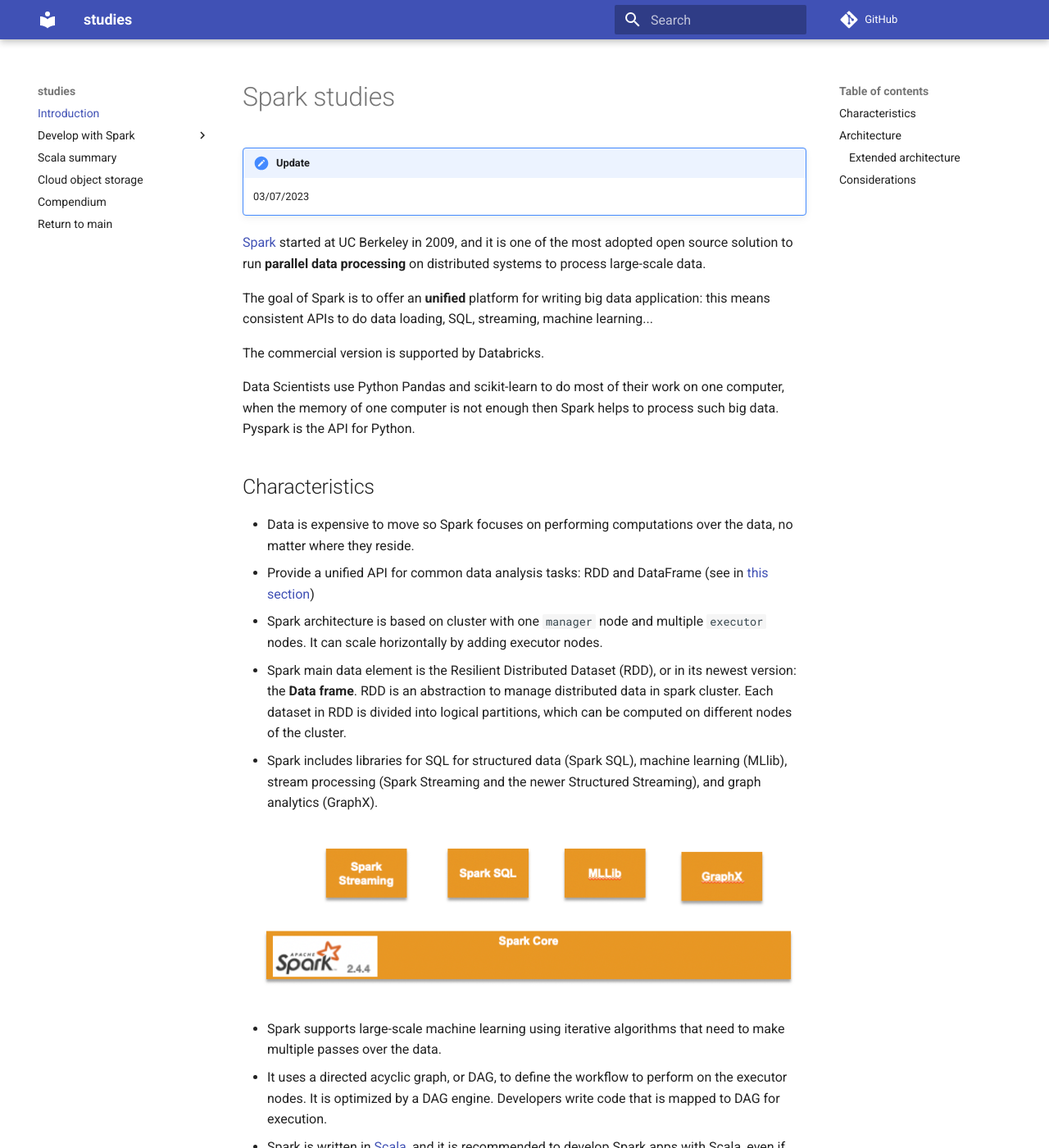
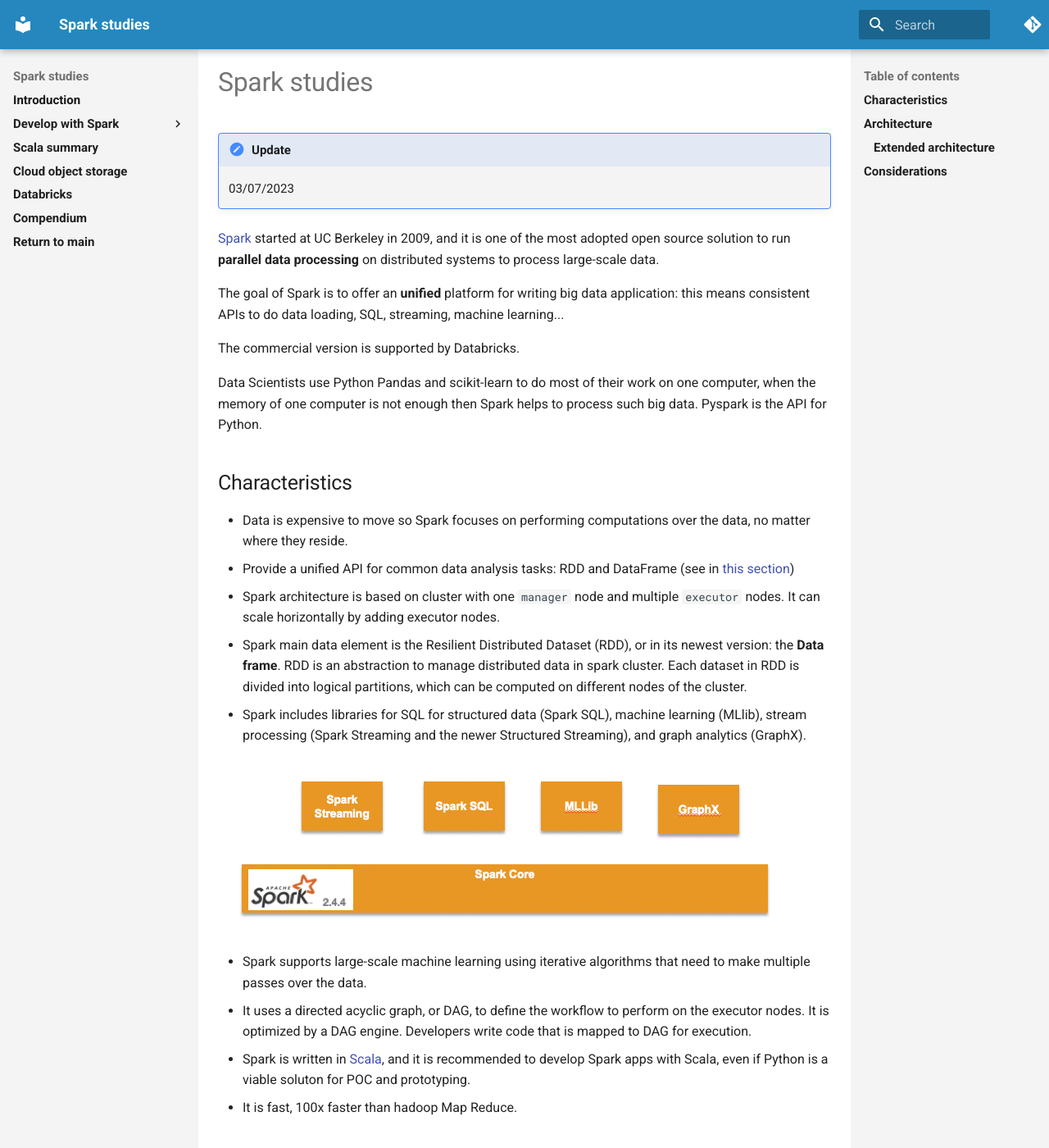
Before and after one commit to jbcodeforce/spark-studies, an MkDocs documentation site: the page built from docs/index.md, in a window 1280 px wide and 1400 px high. Shown: the whole window at 82% size. Built offline with MkDocs 1.6.1 and Material for MkDocs 9.7.7, drawn with Linux system fonts in a browser that asks for light colours; comment, search, counter and statistics services are not loaded.

Commit message:
change layout

```diff
--- a/docs/extra.css
+++ b/docs/extra.css
@@ -1,3 +1,192 @@
 .section ul li {
   margin-bottom: 10px;
 }
+
+
+
+:root > * {
+  --md-primary-fg-color:        #2587be;
+  --md-primary-fg-color--light: #ECB7B7;
+  --md-primary-fg-color--dark:  #90030C;
+}
+
+.section ul li {
+margin-bottom: 10px;
+}
+
+
+.md-typeset pre>code {
+--md-hue: 232;
+--md-code-hl-color: #33914f75;
+}
+
+code>* {
+--md-default-fg-color--light: hsl(65, 17%, 29%);
+--md-code-hl-number-color:         hsla(6, 74%, 63%, 1);
+--md-code-hl-special-color:        hsla(340, 83%, 66%, 1);
+--md-code-hl-function-color:       hsla(291, 57%, 65%, 1);
+--md-code-hl-constant-color:       hsla(250, 62%, 70%, 1);
+--md-code-hl-keyword-color:        hsla(219, 66%, 64%, 1);
+--md-code-hl-string-color:         hsla(150, 58%, 44%, 1);
+--md-code-hl-name-color:           var(--md-code-fg-color);
+--md-code-hl-operator-color:       var(--md-default-fg-color--light);
+--md-code-hl-punctuation-color:    var(--md-default-fg-color--light);
+--md-code-hl-comment-color:        var(--md-default-fg-color--light);
+--md-code-hl-generic-color:        var(--md-default-fg-color--light);
+--md-code-hl-variable-color:       var(--md-default-fg-color--light);
+}
+.md-clipboard {
+color: white;
+}
+.md-clipboard:focus, .md-clipboard:hover {
+color: rgb(207, 186, 222);
+}
+:hover>.md-clipboard {
+color: rgb(207, 186, 222);
+}
+
+.highlight.no-copy .md-clipboard {
+display: none;
+}
+
+
+:root {
+--md-default-bg-color: #f4f4f4;
+}
+:root > * {
+  --md-accent-fg-color: #030303;
+}
+.md-nav {
+  font-size: .75rem;
+  line-height: 1.3;
+}
+.md-grid {
+  max-width: initial;
+}
+li .md-nav__item--active {
+  background-color: #e0e0e0;
+}
+
+.md-nav__item .md-nav__link--active {
+  color: #161616;
+  font-weight: 600;
+}
+.md-clipboard {
+  color: #161616;
+}
+
+.md-tabs__link {
+  font-size: .8rem;
+}
+
+
+div.col-md-9 h1:first-of-type {
+  text-align: center;
+  font-size: 60px;
+  font-weight: 300;
+}
+
+div.col-md-9 h1:first-of-type .headerlink {
+  display: none;
+}
+
+code.no-highlight {
+  color: black;
+}
+
+
+/* Definition List styles */
+
+dd {
+  padding-left: 20px;
+}
+
+
+/* Center images*/
+
+img.center {
+  display: block;
+  margin: 0 auto;
+}
+
+.md-content, .md-sidebar__scrollwrap {
+  padding-bottom: 6rem;
+}
+
+.md-header__inner {
+  padding: .3rem .2rem;
+}
+
+span.md-ellipsis {
+  font-weight: bold;
+}
+
+.homepage {
+  font-size: 1.2rem;
+}
+
+.md-footer-meta__inner {
+  justify-content: space-evenly;
+}
+
+.md-footer-column {
+  /* We first create a flex layout context */
+  display: flex;
+
+  /* Then we define the flow direction
+     and if we allow the items to wrap
+   * Remember this is the same as:
+   * flex-direction: row;
+   * flex-wrap: wrap;
+   */
+  flex-flow: column wrap;
+
+  /* Then we define how is distributed the remaining space */
+  justify-content: space-around;
+
+  padding: 5px 5px;
+}
+
+.md-footer-text {
+  font-size: .7rem;
+  padding: 2px 0;
+}
+
+/* top git source icon */
+.md-header__source {
+  width: 2rem;
+}
+
+/* search box */
+.md-search__inner {
+width: 8rem;
+}
+
+/* center colum white */
+.md-content {
+  background-color: #fff;
+}
+
+/* adjust center column */
+.md-main__inner {
+  margin-top: 0px;
+}
+
+/* top banner home page */
+[data-md-color-primary=black] .md-header {
+  background-color: #09769d;
+}
+
+/* tabs border */
+.md-typeset .tabbed-set>label {
+  border-bottom: .1rem solid #09769d;
+}
+
+/* headings */
+.md-typeset h1, .md-typeset h2 {
+  font-weight: 500;
+}
+
+.md-typeset .admonition {
+  font-size: .75rem;
+}
--- a/mkdocs.yml
+++ b/mkdocs.yml
@@ -1,4 +1,4 @@
-site_name: studies
+site_name: Spark studies
 repo_url: https://github.com/jbcodeforce/spark-studies
 nav:
   - Introduction: index.md
@@ -10,6 +10,7 @@
     - Examples: dev/examples.md
   - Scala summary: scala_summary.md
   - Cloud object storage: cloud-storage.md
+  - Databricks: https://jbcodeforce.github.io/techno/databricks/
   - Compendium: compendium.md
   - Return to main: https://jbcodeforce.github.io
 
```
Also changed, not shown: 1 other file.
